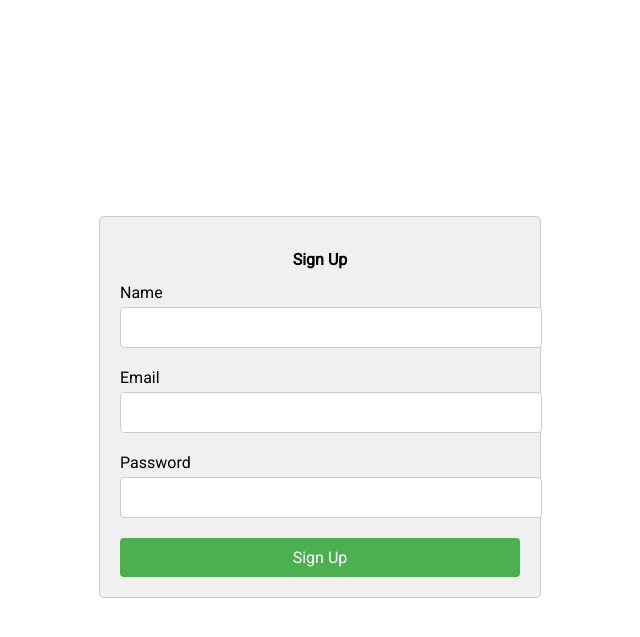
After one commit to zKaiserJux/WebChat, a Django app: page /workspace/signup/ in a window 1280 px wide. The commit adds this page. Shown: the top 637 px of the page, without its empty margins (320-960 px from the left). Run offline with Django 4.2, Linux system fonts and the light colour scheme.

Commit message:
added the html files and css for login and sign up and settet up the redirections

```diff
--- /dev/null
+++ b/mysite/static/signup.css
@@ -0,0 +1,51 @@
+* {
+    font-family: 'Roboto', sans-serif;
+    font-size: 1rem;
+}
+
+.signup-container {
+    max-width: 400px;
+    margin: 0 auto;
+    padding: 20px;
+    border: 1px solid #ccc;
+    border-radius: 5px;
+    background-color: #f0f0f0;
+    position: relative;
+    top: 13rem;
+  }
+
+  .signup-container h2 {
+    text-align: center;
+  }
+
+  .form-group {
+    margin-bottom: 20px;
+  }
+
+  .form-group label {
+    display: block;
+    margin-bottom: 5px;
+  }
+
+  .form-group input {
+    width: 100%;
+    padding: 10px;
+    border: 1px solid #ccc;
+    border-radius: 4px;
+  }
+
+  button[type="submit"] {
+    display: block;
+    width: 100%;
+    padding: 10px;
+    border: none;
+    border-radius: 4px;
+    background-color: #4caf50;
+    color: #fff;
+    cursor: pointer;
+    font-size: 1rem;
+  }
+
+  button[type="submit"]:hover {
+    background-color: #45a049;
+  }
--- a/mysite/workspace/admin.py
+++ b/mysite/workspace/admin.py
@@ -1,4 +1,4 @@
 from django.contrib import admin
 from . import models
 
-admin.site.register(models.Articel)
+# admin.site.register(models.Articel)
--- /dev/null
+++ b/mysite/workspace/templates/signup.html
@@ -0,0 +1,32 @@
+{% load static %}
+<!DOCTYPE html>
+<html lang="en">
+<head>
+    <meta charset="UTF-8">
+    <meta http-equiv="X-UA-Compatible" content="IE=edge">
+    <meta name="viewport" content="width=device-width, initial-scale=1.0">
+    <link href="https://fonts.googleapis.com/css2?family=Roboto&display=swap" rel="stylesheet">
+    <link rel="stylesheet" href="{% static 'signup.css' %}">
+    <title>Sign Up</title>
+</head>
+<body>
+    <div class="signup-container">
+        <h2>Sign Up</h2>
+        <form>
+          <div class="form-group">
+            <label for="name">Name</label>
+            <input type="text" id="name" name="name" required>
+          </div>
+          <div class="form-group">
+            <label for="email">Email</label>
+            <input type="email" id="email" name="email" required>
+          </div>
+          <div class="form-group">
+            <label for="password">Password</label>
+            <input type="password" id="password" name="password" required>
+          </div>
+          <button type="submit">Sign Up</button>
+        </form>
+      </div>
+</body>
+</html>
--- a/mysite/workspace/urls.py
+++ b/mysite/workspace/urls.py
@@ -2,5 +2,7 @@ from django.urls import path
 from . import views
 
 urlpatterns = [
-    path("login/", views.render_login)
-    path("admin/", )
+     path("login/", views.render_login),
+     path("admin/", views.login_admin),
+     path('signup/', views.render_signup)
+]
--- a/mysite/workspace/views.py
+++ b/mysite/workspace/views.py
@@ -1,11 +1,16 @@
+from django.contrib.auth.decorators import login_required
 from django.shortcuts import render
-from django.http import HttpResponse
 
+# if the user is not logged in, he will be redirected to the login page
+# @login_required(login_url='/workspace/login/')
 def render_login(request):
+    # rendering of the login.html site
     return render(request, 'login.html')
 
 def login_admin(request):
     return render(request, 'admin.html')
 
 
-# Create your views here.
+# renders the signup.html file, if requested
+def render_signup(request):
+    return render(request, 'signup.html')
```
Also changed, not shown: mysite/mysite/settings.py (+7 -0 lines), mysite/static/login.css (added, +57 -0 lines), mysite/workspace/models.py (+4 -10 lines), mysite/workspace/templates/login.html (+20 -1 lines), mysite/db.sqlite3 (added).
